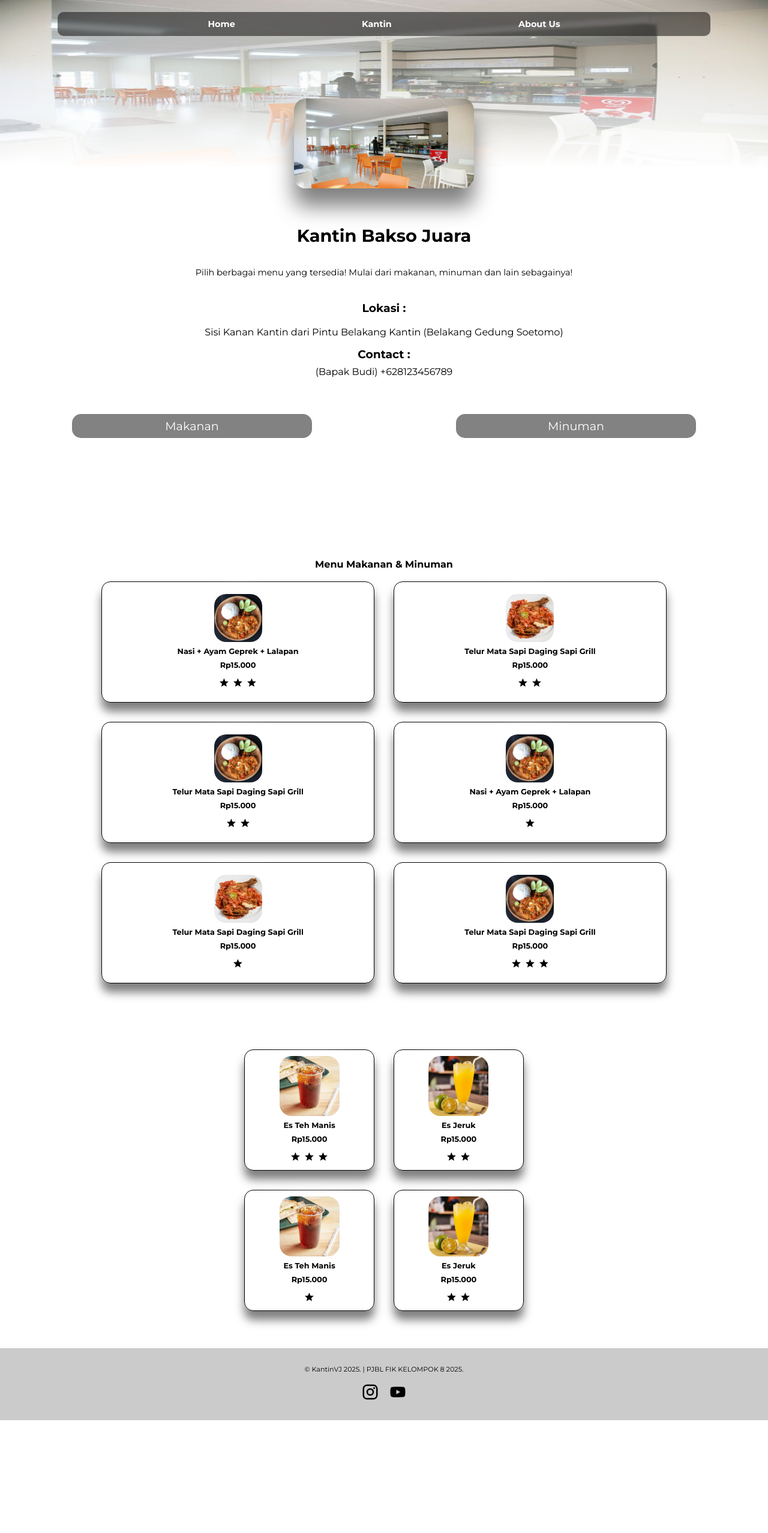
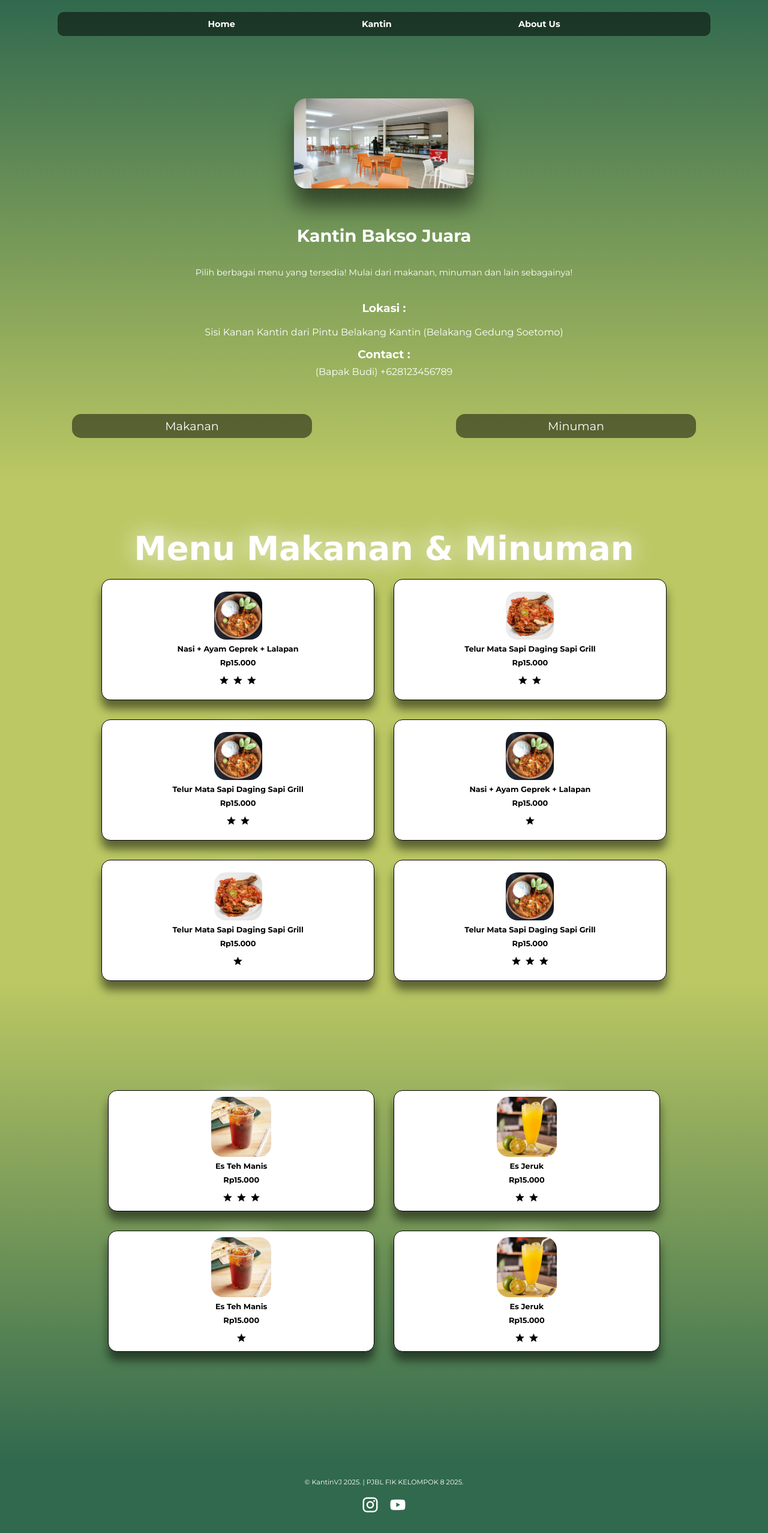
Before and after one commit to dmusyaf/KantinVJ-PJBL-2, a plain HTML site: page kantin_bakso_juara.html in a window 1280 px wide. Shown: the whole page at 60% size. Before the commit the page ends 2367 px from the top, so only its background shows below. Drawn offline with Linux system fonts and the light colour scheme.

Commit message:
perubahan desain dan warna

```diff
--- a/ayamgeprek.css
+++ b/ayamgeprek.css
@@ -2,7 +2,6 @@
 /* Gaya DEFAULT: Tampilan untuk HP (Sesuai Layar) */
 /* ==================================== */
 html {
-  overflow-x: hidden;
   scroll-behavior: smooth;
 }
 body {
@@ -20,7 +19,6 @@ img {
   /* Di HP, kontainer akan memenuhi seluruh lebar layar */
   width: 100%;
   min-height: 100vh; /* Setidaknya setinggi viewport di HP */
-  background-color: white; /* Latar belakang kontainer */
 }
 .card-header h1,
 p, h3 {
@@ -36,15 +34,8 @@ p, h3 {
   height: 100vh;
   margin: 0 auto;
   gap: 1rem;
-  background-image: linear-gradient(
-      to bottom,
-      rgba(255, 255, 255, 0) 0%,
-      rgba(255, 255, 255, 1) 100%
-    ),
-    url("./IMGKANTIN/ContohKantin.jpeg");
-    background-repeat: no-repeat;
-  background-position: top;
-  background-size: 100vw 35vh;
+  background-image: linear-gradient(to bottom, #31694E, #BBC863);
+  background-size: 100% 100%;
 }
 .img-heading {
   margin: 0 0;
@@ -66,11 +57,11 @@ p, h3 {
   margin-top: 1rem;
 }
 .profile-kantin h1 {
-  color: black;
+  color:white;
   font-size: 1.8rem;
 }
 .profile-kantin p {
-  color: black;
+  color:white;
   font-size: 0.9rem;
 }
 .lokasi-kantin {
@@ -82,6 +73,7 @@ p, h3 {
   height: auto;
   text-align: center;
   margin-top: 1rem;
+  color:white;
 }
 .contact-kantin {
   display: flex;
@@ -92,6 +84,7 @@ p, h3 {
   height: auto;
   text-align: center;
   gap: 0.5rem;
+  color:white;
 }
 .navigasi {
   position: fixed;
@@ -172,30 +165,35 @@ li {
 .container-menu {
   width: 100%;
   height: 100%;
+  background-color: #BBC863;
 }
 .container-menu-2 {
   width: 100%;
   height: 100%;
+  background-image: linear-gradient(to top, #31694E, #BBC863);
 }
 .heading-menu {
   display: flex;
   justify-content: center;
   align-items: center;
-  padding: 1.2rem;
+  padding: 1.2rem 0;
   margin-top: 4rem;
+  width: 100%;
+  height: auto;
 }
 .heading-menu h3 {
-  color: black;
-  font-size: 1rem;
+  color:white;
+  font-size: 3.4rem;
+  font-family: "Imperial Script", cursive;
   margin: 0;
   padding: 0;
+  text-shadow: 0 0 40px white;
 }
 .container-list-menu {
-  background-color: white;
   width: 100%;
   height: 100%;
   padding: 0;
-  margin: 3rem 0;
+  margin: 0 0;
   display: flex;
   justify-content: center;
   align-items: center;
@@ -211,13 +209,13 @@ li {
   gap: 2rem 2rem;
 }
 .container-list-menu-2 {
-  background-color: white;
   width: 100vw;
-  height: 70vh;
+  height: 100vh;
   margin: 0 0;
   display: flex;
   justify-content: center;
   align-items: center;
+  flex-direction: column;
 }
 .container-list-menu-2 ul {
   margin: 0 1rem;
@@ -227,6 +225,7 @@ li {
   justify-content: center;
   flex-wrap: wrap;
   gap: 2rem 2rem;
+  width: 95vw;
 }
 .menu {
   width: 35%;
@@ -242,6 +241,7 @@ li {
   padding: 0.5rem;
   gap: 0.5rem;
   box-shadow: 0 15px 15px rgba(0, 0, 0, 0.5);
+  background-color: white;
 }
 .menu img {
   box-shadow: 0 10px 40px rgba(255, 255, 255, 1);
@@ -260,9 +260,10 @@ li {
 }
 .container-footer p {
   font-size: 0.7rem;
+  color:white;
 }
 .container-footer {
-  background-color: rgba(128, 128, 128, 0.412);
+  background-color: #31694E;
   width: 100vw;
   height: 15vh;
   display: flex;
@@ -281,7 +282,7 @@ li {
 .logo-link svg {
   width: 30px;
   height: 30px;
-  color: black;
+  color:white;
 }
 
 
--- a/style.css
+++ b/style.css
@@ -15,17 +15,16 @@ body {
 .container-layar {
   /* Di HP, kontainer akan memenuhi seluruh lebar layar */
   width: 100%;
-  min-height: 100vh; /* Setidaknya setinggi viewport di HP */
-  background-color: white; /* Latar belakang kontainer */
+  min-height: 100vh; /* Setidaknya setinggi viewport di HP */ /* Latar belakang kontainer */
 }
-.heading {
+.container-heading {
   width: 100%;
   height: 100%;
+  background-image: linear-gradient(to bottom, #31694E, #BBC863);
 }
 .header-nav {
   width: 100%;
   height: 10vh;
-  background-color: white;
   display: flex;
   flex-direction: column;
   justify-content: center;
@@ -33,7 +32,7 @@ body {
 }
 .navigasi {
   position: fixed;
-  z-index: 9999;
+  z-index: 10;
   top: 20px;
   width: 85%;
   height: 5%;
@@ -74,7 +73,6 @@ body {
   text-shadow: 0 0 30px white;
 }
 .hero {
-  background-color: white;
   width: 100%;
   height: 90vh;
   display: flex;
@@ -90,13 +88,14 @@ body {
   justify-content: center;
 }
 .hero-img h1 {
-  z-index: 10;
   margin-bottom: -1rem;
   padding: 0;
   display: flex;
   text-align: center;
   justify-content: center;
   font-size: 2.3rem;
+  color: white;
+  text-shadow: 0 0 40px white;
 }
 .hero-heading {
   display: flex;
@@ -113,12 +112,14 @@ p {
 .hero-heading h3 {
   font-size: 2rem;
   margin: 0.5rem 0;
+  color: white;
 }
 .hero-heading p {
   width: 80%;
   margin: 0.5rem 0;
   font-size: 1rem;
   text-align: justify;
+  color: white;
 }
 .navigasi-denah h3 {
   font-size: 1rem;
@@ -131,7 +132,7 @@ p {
   display: flex;
   align-items: center;
   justify-content: center;
-  background-color: black;
+  background-color: rgba(0, 0, 0, 0.526);
   border-radius: 20px;
   width: 40%;
   height: 5vh;
@@ -147,17 +148,20 @@ p {
   flex-direction: column;
   align-items: center;
   justify-content: center;
+  background-color: #BBC863;
 }
 .heading-utama h1 {
   margin: 0;
   padding: 0;
-  font-size: 2rem;
-  color: white;
+  font-size: 3.5rem;
+  font-family: "Imperial Script", cursive;
+  color:white;
+  text-shadow: 0 0 40px white;
+  font-weight: bolder;
 }
 .heading-utama {
   display: flex;
-  background-color: rgb(0, 0, 0);
-  width: 80%;
+  width: 100%;
   height: 3rem;
   justify-content: center;
   align-items: center;
@@ -172,6 +176,7 @@ p {
   margin: 0;
   padding: 0;
   list-style-type: none;
+  color:white;
 }
 .list-kantin {
   width: 100%;
@@ -186,7 +191,7 @@ p {
   align-items: center;
   flex-direction: column;
   flex-wrap: wrap;
-  gap: 3rem;
+  gap: 1rem;
 }
 .list-kantin ul li {
   display: flex;
@@ -222,11 +227,12 @@ a {
   display: flex;
   justify-content: center;
   align-items: center;
-  background-color: rgb(0, 0, 0);
+  background-color: rgba(0, 0, 0, 0.624);
   width: 40%;
   height: 2rem;
   border-radius: 15px;
   color: white;
+  text-decoration: none;
 }
 .about-us h1,
 img,
@@ -236,6 +242,7 @@ p {
   display: flex;
   justify-content: center;
   align-items: center;
+  color:white;
 }
 .about-us {
   width: 100%;
@@ -244,9 +251,9 @@ p {
   flex-direction: column;
   justify-content: center;
   align-items: center;
+  background-image: linear-gradient(to top, #31694E, #BBC863);
 }
 .heading-about-us {
-  background-color: rgb(255, 255, 255);
   width: 70%;
 }
 .heading-about-us h1 {
@@ -257,6 +264,10 @@ p {
   width: 90%;
   display: flex;
   justify-content: center;
+}
+.about-us-img img {
+  border-radius: 20px;
+  box-shadow: 0 15px 25px rgba(0, 0, 0, 0.5);
 }
 .about-us-paragraph {
   display: flex;
@@ -273,9 +284,10 @@ p {
 }
 .container-footer p {
   font-size: 0.7rem;
+  color:white;
 }
 .container-footer {
-  background-color: rgba(128, 128, 128, 0.412);
+  background-color: #31694E;
   width: 100%;
   height: 15vh;
   display: flex;
@@ -293,7 +305,7 @@ p {
 .logo-link svg {
   width: 30px;
   height: 30px;
-  color: black;
+  color:white;
 }
 
 /* ==================================== */
```
Also changed, not shown: index.html (+10 -6 lines), kantin_ayam_geprek.html (+7 -1 lines), IMG/Logo_KantinVJ-removebg-preview.png (added).
